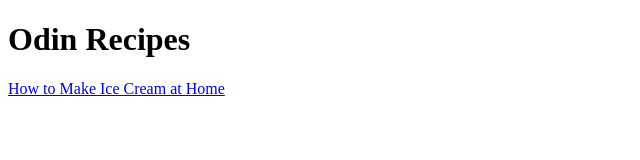
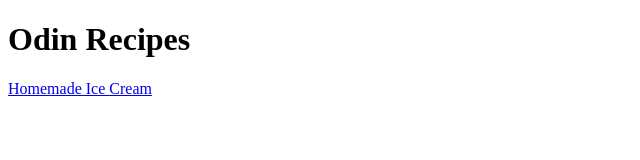
Before and after one commit to kyndrawynne/odin-recipes, a plain HTML site: page index.html in a window 1280 px wide. Shown: the whole page, without its empty margins (0-640 px from the left). Drawn offline with Linux system fonts and the light colour scheme.

Commit message:
Update ice cream href link  name

```diff
--- a/index.html
+++ b/index.html
@@ -6,6 +6,6 @@
 </head>
 <body>
     <h1>Odin Recipes</h1>
-    <a href="recipes/homemade-ice-cream.html">How to Make Ice Cream at Home</a>
+    <a href="recipes/homemade-ice-cream.html">Homemade Ice Cream</a>
 </body>
 </html>
```
